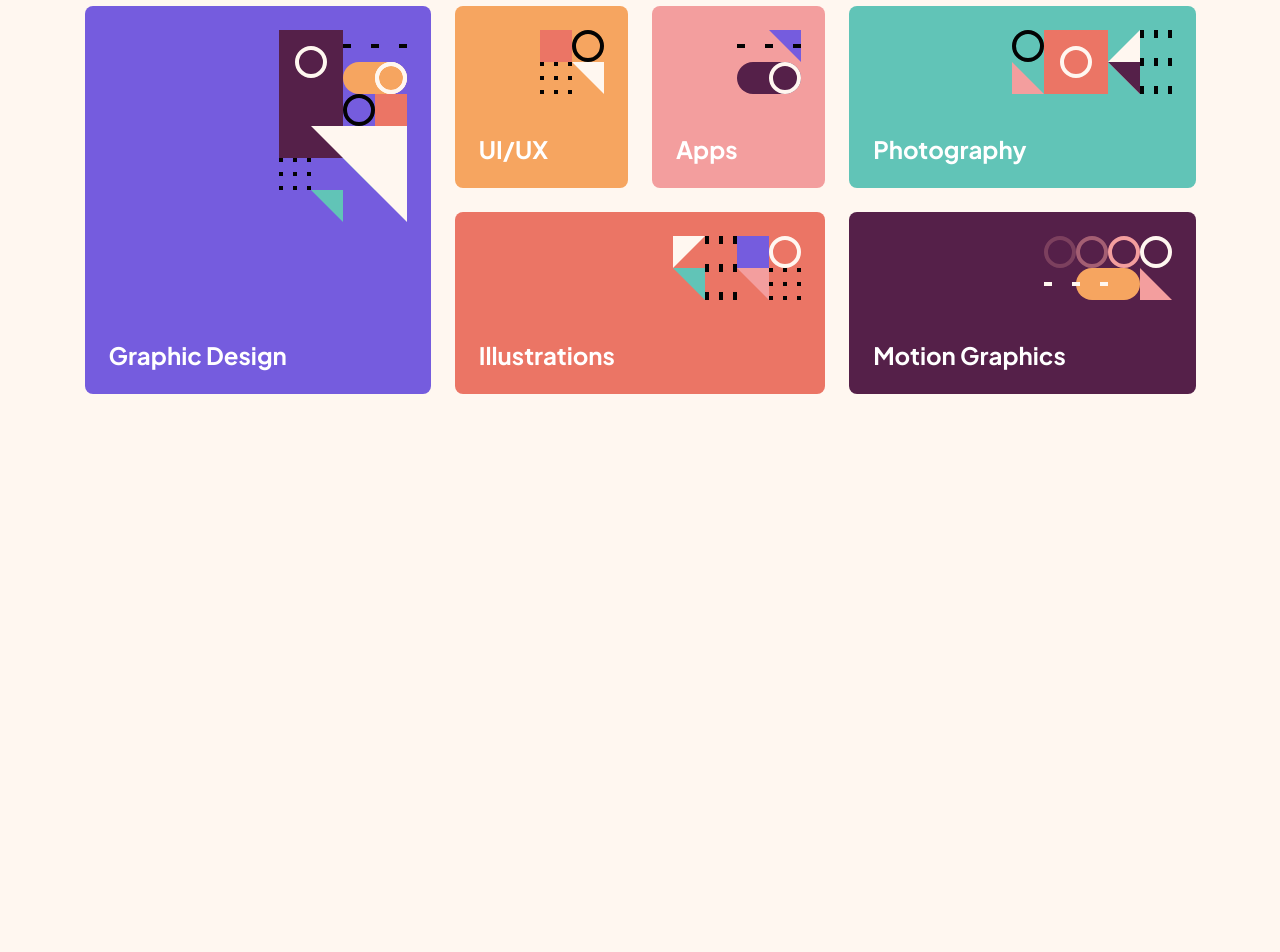
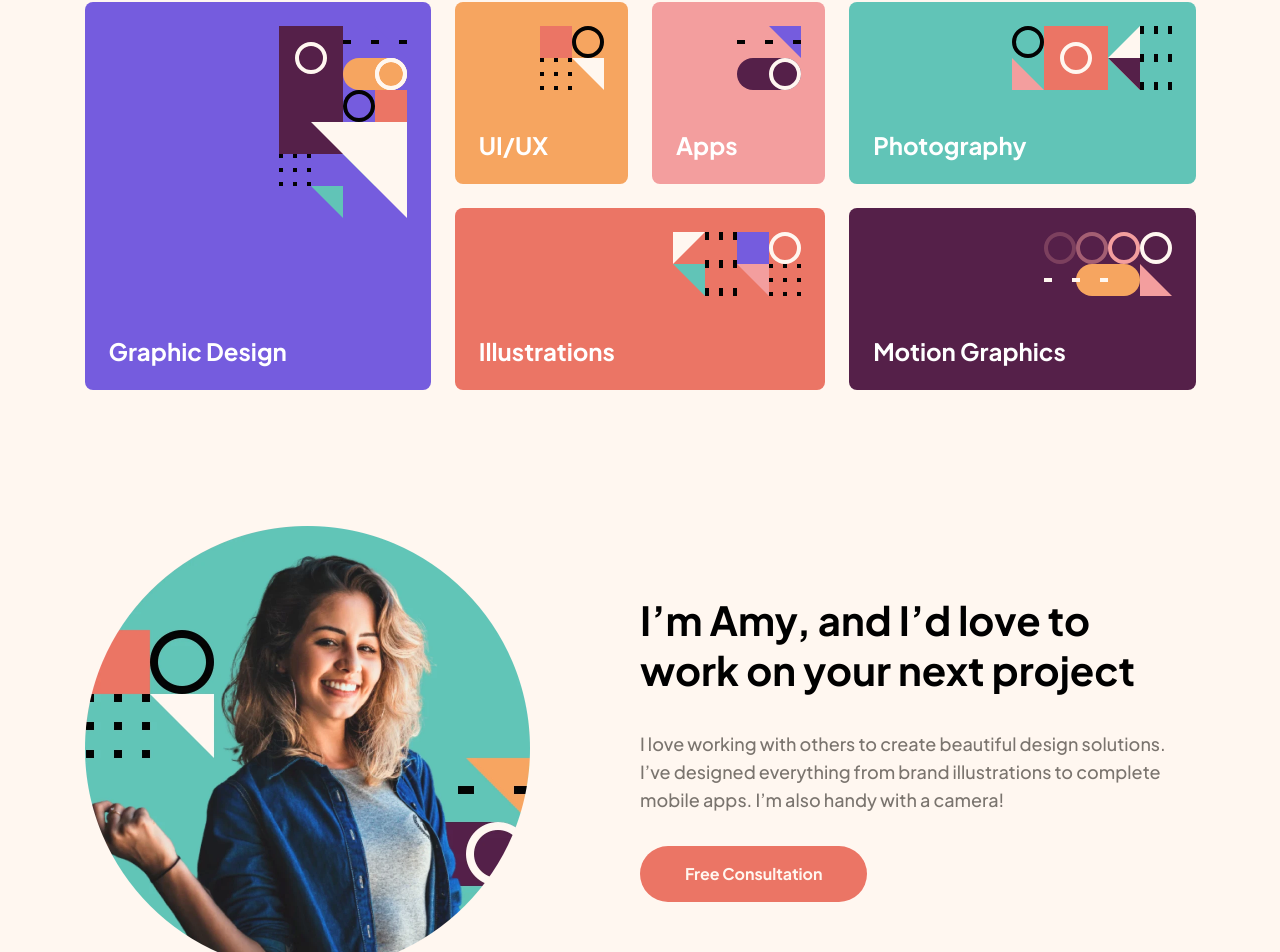
Before and after one commit to FelipeAmorimDev/Single-page-design-portfolio-react, a React (Vite) app: page / in a window 1280 px wide. Shown: the part 411-1363 px from the top of the page. Before the commit the page ends 961 px from the top, so only its background shows below. Built offline with nearby package versions, Linux system fonts and the light colour scheme.

Commit message:
feat: SectionConsultation

```diff
--- a/src/App.jsx
+++ b/src/App.jsx
@@ -1,10 +1,12 @@
 import "./App.module.scss";
 import Header from "./Components/Header/Header";
+import SectionConsultation from "./Components/SectionConsultation/SectionConsultation";
 
 function App() {
   return (
     <>
       <Header />
+      <SectionConsultation />
     </>
   );
 }
--- a/src/App.module.scss
+++ b/src/App.module.scss
@@ -18,3 +18,8 @@ h2,
 p {
   margin: 0;
 }
+
+img{
+  max-width: 100%;
+  display: block;
+}
--- a/src/Components/Header/Header.jsx
+++ b/src/Components/Header/Header.jsx
@@ -1,51 +1,12 @@
-import styleF from "../_fonts.module.scss";
 import style from "./Header.module.scss";
-
-import graphicDesigner from "../../assets/pattern-graphic-design.svg";
-import uiUx from "../../assets/pattern-ui-ux.svg";
-import appImg from "../../assets/pattern-apps.svg";
-import photography from "../../assets/pattern-photography.svg";
-import ilustrations from "../../assets/pattern-illustrations.svg";
-import motionGraphics from "../../assets/pattern-motion-graphics.svg";
 import HeaderTop from "./HeaderTop";
+import HeaderDescription from "./HeaderDescription";
 
 const Header = () => {
   return (
     <header className={style.HeaderContainer}>
       <HeaderTop />
-      <div className={style.HeaderDescription}>
-        <h1 className={styleF.fontL}>Design solutions made easy</h1>
-        <p className={styleF.fontB}>
-          With over ten years of experience in various design disciplines, I’m
-          your one-stop shop for your design needs.
-        </p>
-        <ul className={style.ServicesList}>
-          <li className={`${style.ServiceItem} ${style.GraphicDesign}`}>
-            <img src={graphicDesigner} alt="Graphic Design" />
-            <h2>Graphic Design</h2>
-          </li>
-          <li className={`${style.ServiceItem} ${style.UiUx}`}>
-            <img src={uiUx} alt="UI/UX" />
-            <h2>UI/UX</h2>
-          </li>
-          <li className={`${style.ServiceItem} ${style.Apps}`}>
-            <img src={appImg} alt="Apps" />
-            <h2>Apps</h2>
-          </li>
-          <li className={`${style.ServiceItem} ${style.Photography}`}>
-            <img src={photography} alt="Photography" />
-            <h2>Photography</h2>
-          </li>
-          <li className={`${style.ServiceItem} ${style.Ilustration}`}>
-            <img src={ilustrations} alt="Illustrations" />
-            <h2>Illustrations</h2>
-          </li>
-          <li className={`${style.ServiceItem} ${style.MotionGraphic}`}>
-            <img src={motionGraphics} alt="Motion Graphics" />
-            <h2>Motion Graphics</h2>
-          </li>
-        </ul>
-      </div>
+      <HeaderDescription />
     </header>
   );
 };
--- a/src/Components/Header/Header.module.scss
+++ b/src/Components/Header/Header.module.scss
@@ -19,8 +19,6 @@
       height: 48px;
     }
   }
-
-
 }
 
 .HeaderDescription {
@@ -35,6 +33,7 @@
       margin-bottom: 32px;
     }
   }
+
   h1 {
     margin-bottom: 23px;
     @media(max-width:420px){
--- /dev/null
+++ b/src/Components/SectionConsultation/SectionConsultation.jsx
@@ -0,0 +1,24 @@
+import Button from "../Button/Button";
+
+import hero from "../../assets/image-amy.webp";
+import style from "./SectionConsultation.module.scss";
+import styleF from "../_fonts.module.scss"
+
+const SectionConsultation = () => {
+  return (
+    <section className={style.ConsultationContainer}>
+      <img src={hero} alt="a woman" />
+      <div>
+        <h2 className={styleF.fontM}>I’m Amy, and I’d love to work on your next project</h2>
+        <p className={styleF.fontB}>
+          I love working with others to create beautiful design solutions. I’ve
+          designed everything from brand illustrations to complete mobile apps.
+          I’m also handy with a camera!
+        </p>
+        <Button value="Free Consultation" classN={"ButtonSecondary"}/>
+      </div>
+    </section>
+  );
+};
+
+export default SectionConsultation;
--- /dev/null
+++ b/src/Components/SectionConsultation/SectionConsultation.module.scss
@@ -0,0 +1,20 @@
+@import '../variables';
+
+.ConsultationContainer{
+  max-width: 1111px;
+  margin: 0 auto 88px;
+  display: grid;
+  grid-template-columns: 1fr 1fr;
+  align-items: center;
+  img{
+    width: 445px;
+    height: 445px;
+  }
+  h2{
+    margin-bottom: 34px;
+  }
+  p{
+    color: $color-8;
+    margin-bottom: 32px;
+  }
+}
```
